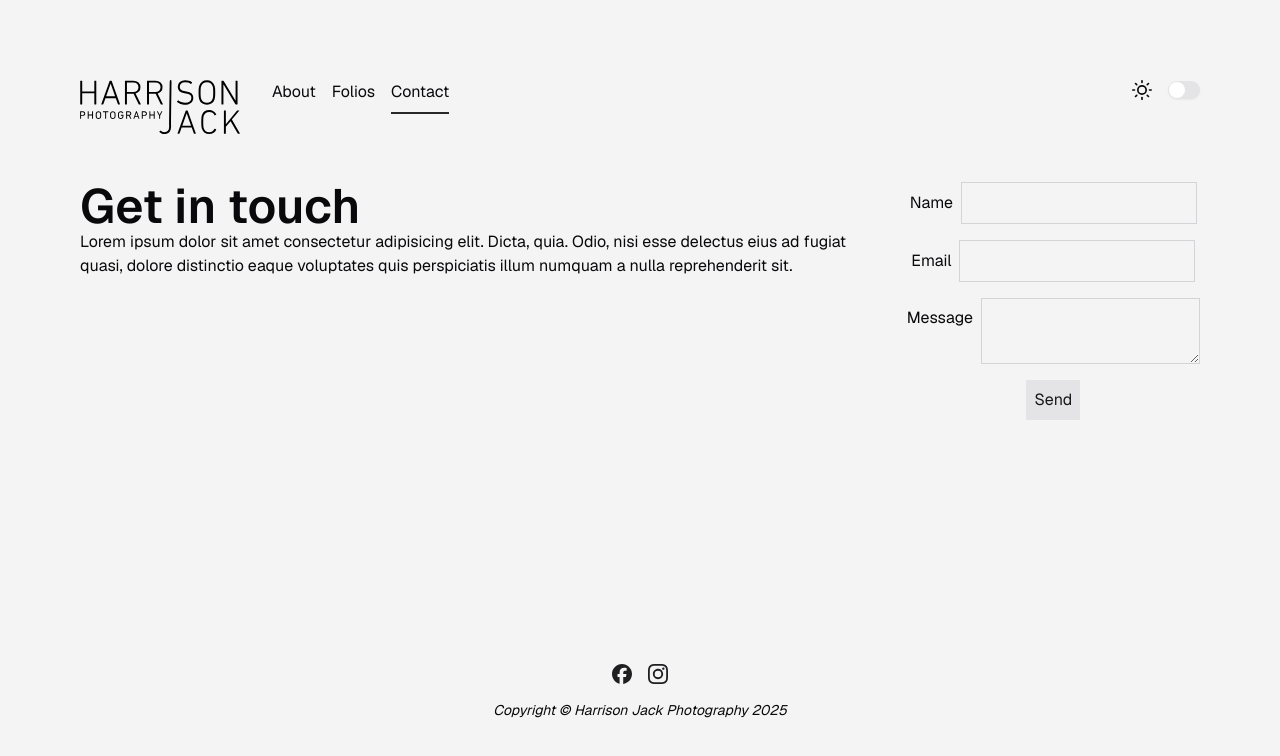
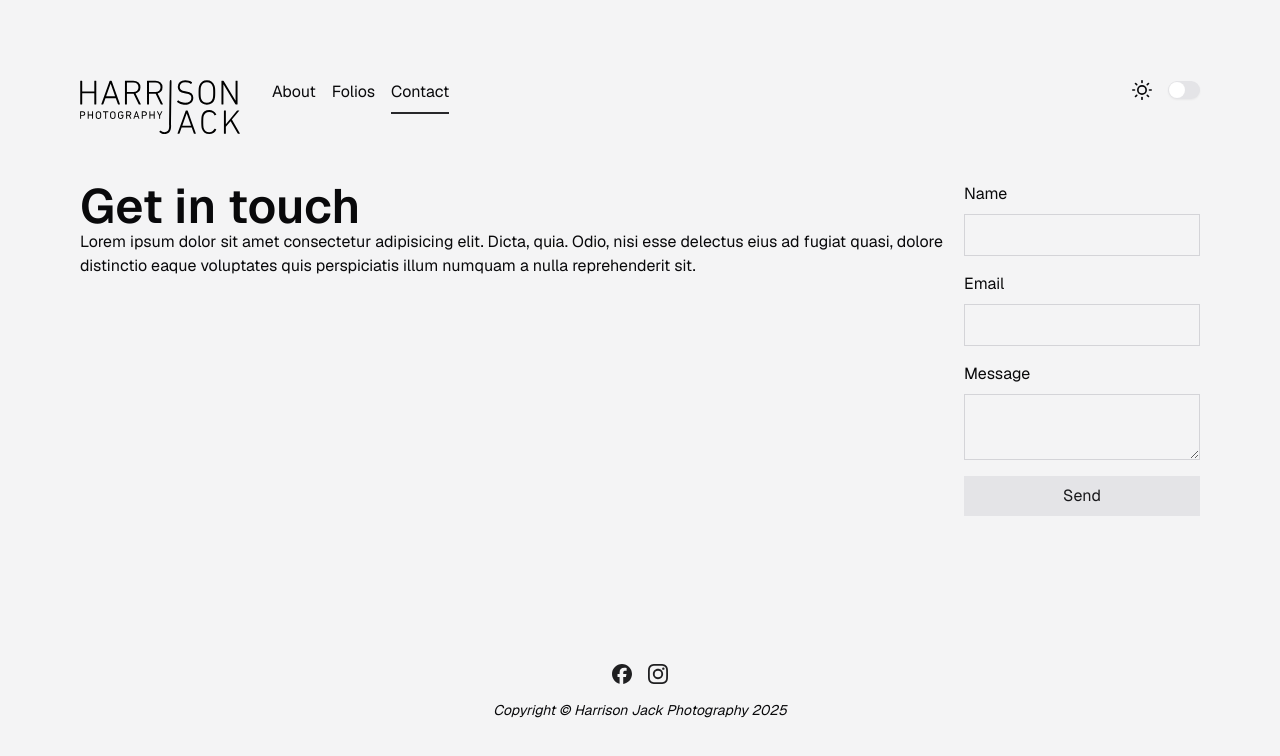
Before and after one commit to SmackSmash/next-hj, a Next.js app: page /contact in a window 1280 px wide. Shown: the top 756 px of the page. Built offline with nearby package versions, Linux system fonts and the light colour scheme.

Commit message:
Some styling

```diff
--- a/src/components/contact-form.tsx
+++ b/src/components/contact-form.tsx
@@ -11,44 +11,45 @@ export default function ContactForm() {
     formState: { errors, isSubmitting, isSubmitSuccessful }
   } = useForm();
 
-  const onSubmit = (data: FieldValues) => {
+  const onSubmit = async (data: FieldValues) => {
+    await new Promise(res => setTimeout(res, 1000));
     console.log(data);
   };
 
   return (
-    <form onSubmit={handleSubmit(onSubmit)} className='flex flex-col items-center gap-4'>
-      <div className='flex items-center gap-2'>
+    <form onSubmit={handleSubmit(onSubmit)} className='flex flex-col gap-2'>
       <label htmlFor='name'>Name</label>
       <input
         {...register('name', { required: 'Please enter a name' })}
         type='text'
         name='name'
         id='name'
-          className='border border-zinc-300 p-2 outline-0 focus:border-2 dark:border-zinc-50'
+        className='border border-zinc-300 p-2 outline-0 focus:border-zinc-600 dark:border-zinc-600 focus:dark:border-zinc-400'
       />
-      </div>
-      <div className='flex items-center gap-2'>
-        <label htmlFor='email'>Email</label>
+      <label htmlFor='email' className='mt-2'>
+        Email
+      </label>
       <input
         {...register('email', { required: 'Please enter a valid email address' })}
         type='email'
         name='email'
         id='email'
-          className='border border-zinc-300 p-2 outline-0 focus:border-2 dark:border-zinc-50'
+        className='border border-zinc-300 p-2 outline-0 focus:border-zinc-600 dark:border-zinc-600 focus:dark:border-zinc-400'
       />
-      </div>
-      <div className='flex gap-2'>
-        <label htmlFor='message' className='pt-2'>
+      <label htmlFor='message' className='mt-2'>
         Message
       </label>
       <textarea
         {...register('message', { required: 'Please enter a message' })}
         name='message'
         id='message'
-          className='border border-zinc-300 p-2 outline-0 focus:border-2 dark:border-zinc-50'
+        className='border border-zinc-300 p-2 outline-0 focus:border-zinc-600 dark:border-zinc-600 focus:dark:border-zinc-400'
       />
-      </div>
-      <button type='submit' className='width-full bg-zinc-200 p-2 text-zinc-900'>
+      <button
+        disabled={isSubmitting}
+        type='submit'
+        className='mt-2 w-full cursor-pointer bg-zinc-200 p-2 text-zinc-900 disabled:opacity-50'
+      >
         Send
       </button>
     </form>
```
Lines whose indentation alone changed are shown as unchanged.
